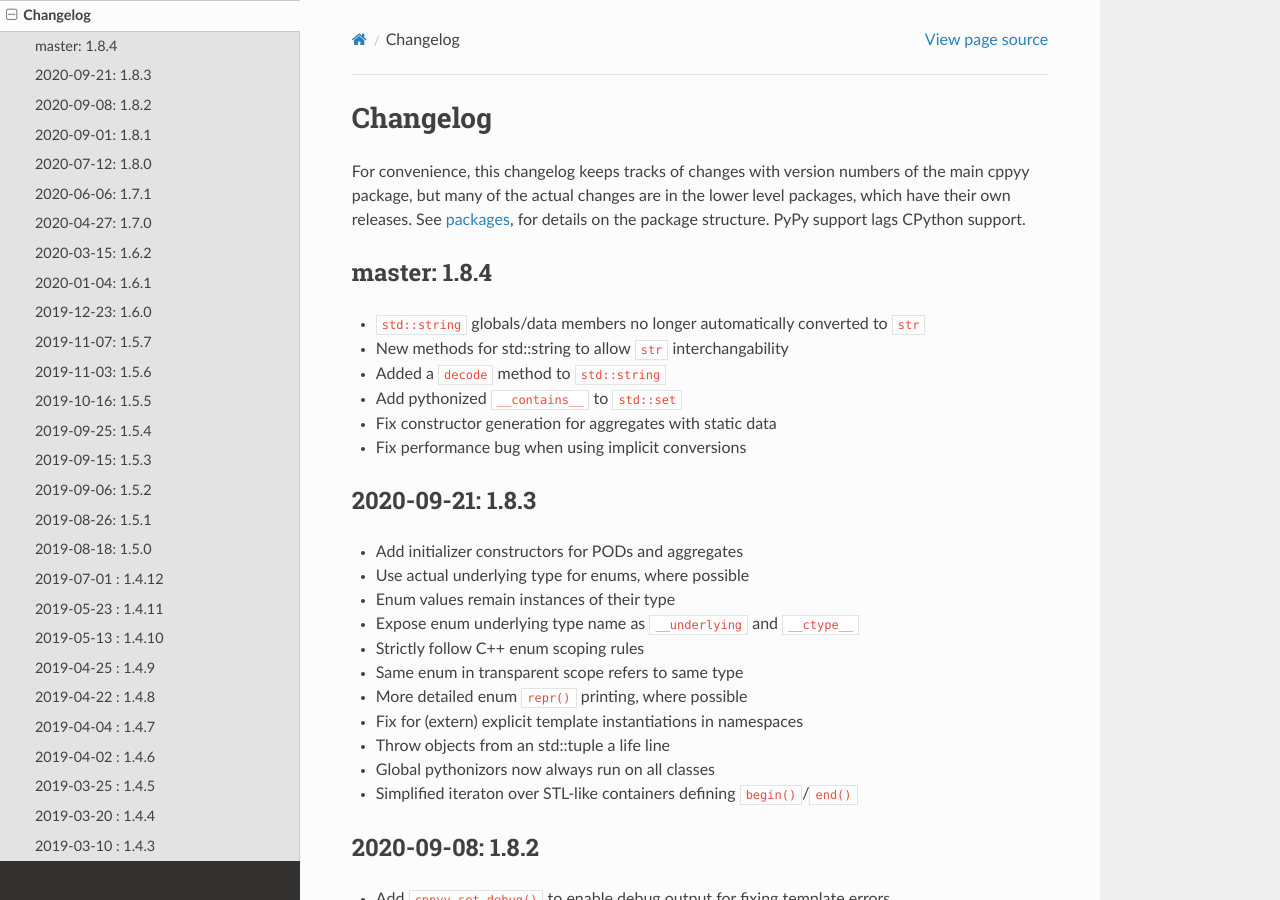
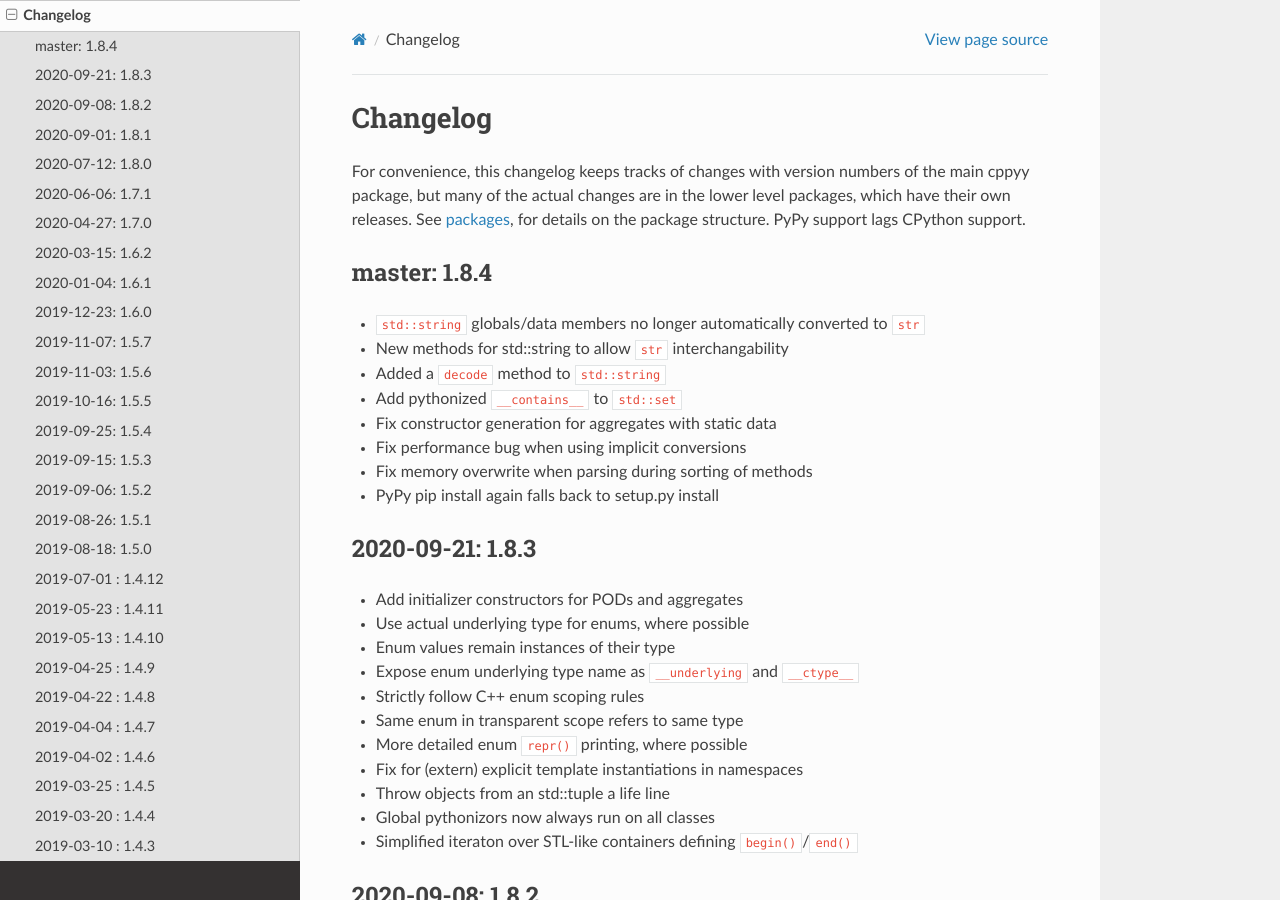
Before and after one commit to wlav/cppyy, a Sphinx documentation site: the page built from doc/source/changelog.rst, in a window 1280 px wide and 900 px high. Built offline with Sphinx 7.4.7 and the Read the Docs theme 2.0.0, drawn with Linux system fonts in a browser that asks for light colours.

Commit message:
update changelog

```diff
--- a/doc/source/changelog.rst
+++ b/doc/source/changelog.rst
@@ -18,6 +18,8 @@
 * Add pythonized ``__contains__`` to ``std::set``
 * Fix constructor generation for aggregates with static data
 * Fix performance bug when using implicit conversions
+* Fix memory overwrite when parsing during sorting of methods
+* PyPy pip install again falls back to setup.py install
 
 
 2020-09-21: 1.8.3
```
